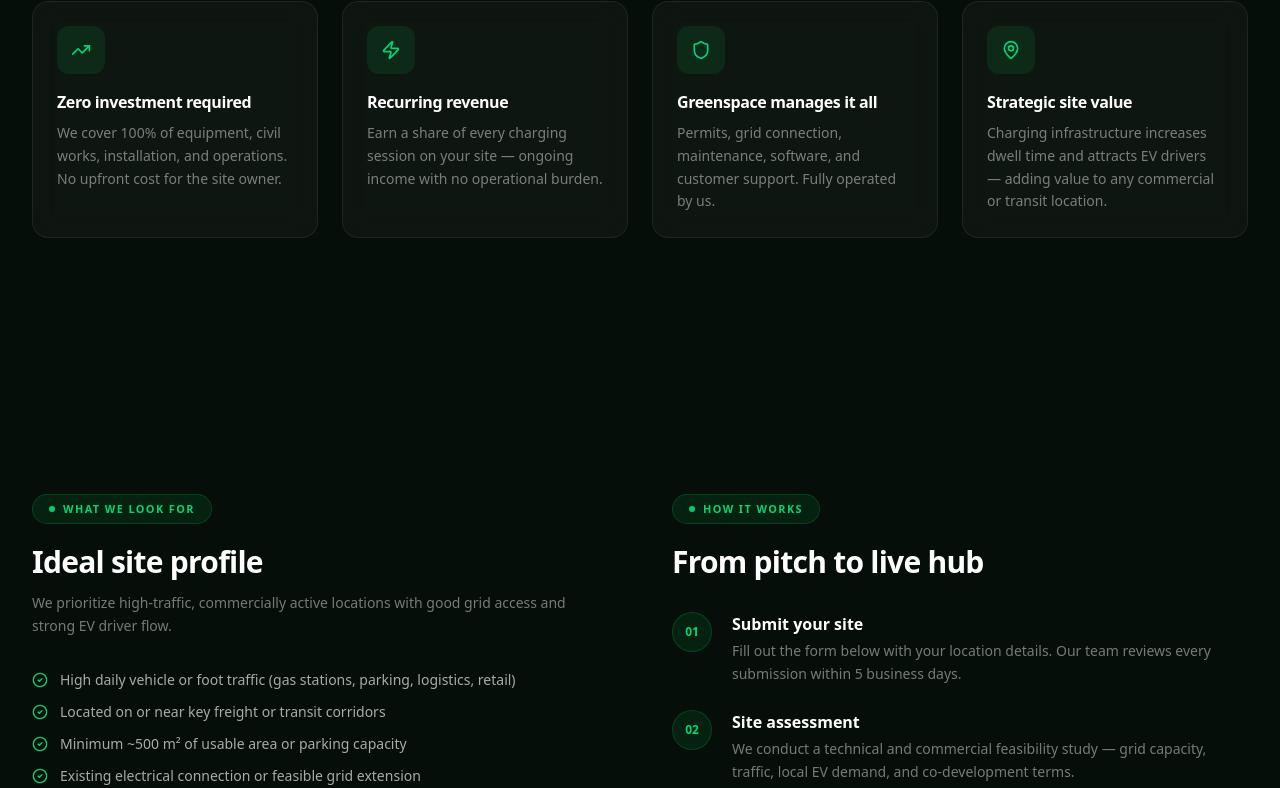
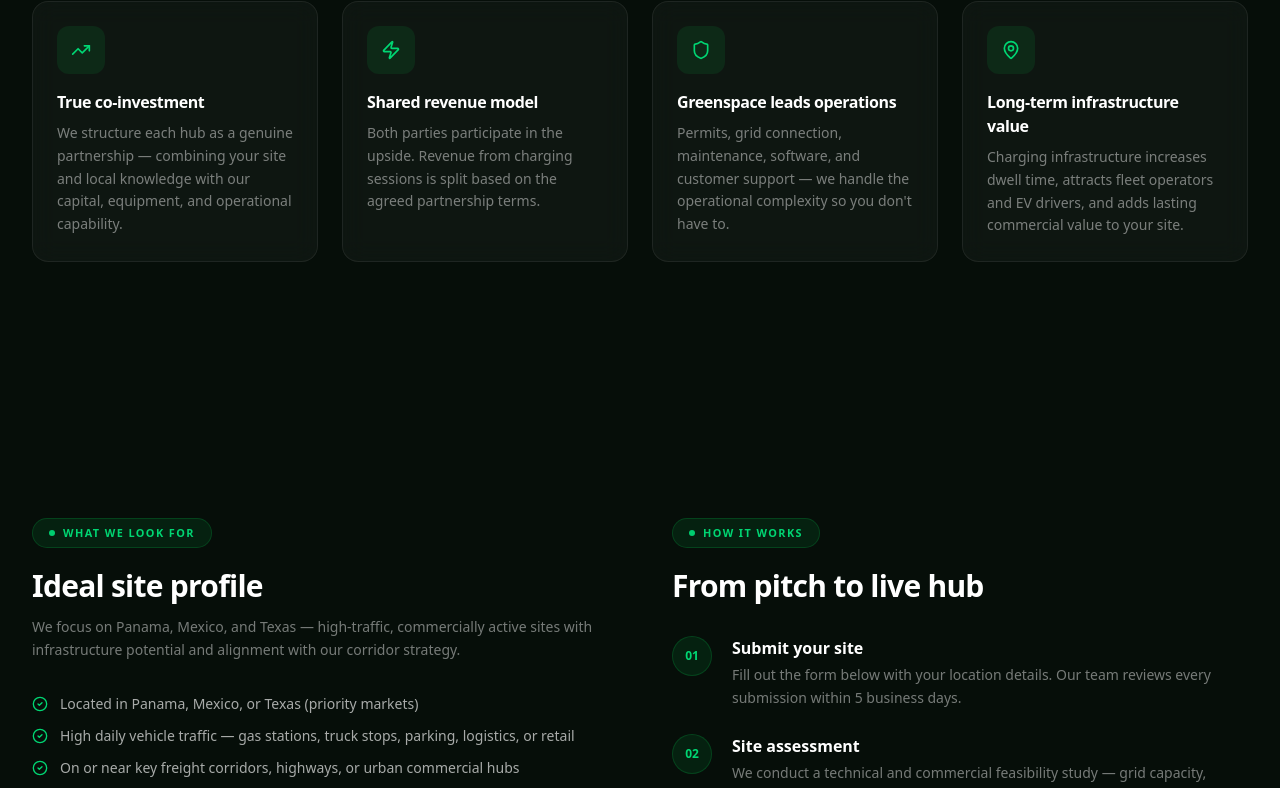
Before and after one commit to Greenspacemobility/gs-emobility-web, a Next.js app: page /en/partner-site in a window 1280 px wide. Shown: the part 797-1585 px from the top of the page. Built offline with nearby package versions, Linux system fonts and the light colour scheme.

Commit message:
Rework partner site page: co-investment framing, focus on Panama Mexico and Texas

```diff
--- a/components/SiteForm.tsx
+++ b/components/SiteForm.tsx
@@ -77,15 +77,10 @@ export default function SiteForm() {
           <select name="country" required value={form.country} onChange={handleChange}
             className={`${inputClass} cursor-pointer`}>
             <option value="" disabled>{t('selectOption')}</option>
+            <option value="pa">Panama</option>
             <option value="mx">Mexico</option>
-            <option value="us">United States</option>
-            <option value="pa">Panama</option>
-            <option value="cr">Costa Rica</option>
-            <option value="gt">Guatemala</option>
-            <option value="hn">Honduras</option>
-            <option value="sv">El Salvador</option>
-            <option value="ni">Nicaragua</option>
-            <option value="co">Colombia</option>
+            <option value="us_tx">United States — Texas</option>
+            <option value="us_other">United States — Other state</option>
             <option value="other">{t('otherOption')}</option>
           </select>
         </div>
--- a/messages/en.json
+++ b/messages/en.json
@@ -549,29 +549,29 @@
   },
   "partnerSite": {
     "metaTitle": "Partner Your Site — Greenspace E-Mobility",
-    "metaDesc": "Have a high-traffic location? Co-develop a charging hub with Greenspace. We handle equipment, installation, and operations — you earn from your land.",
+    "metaDesc": "Have a strategic site in Panama, Mexico, or Texas? Co-invest with Greenspace to develop a high-power EV charging hub — combining your location with our technology and operations.",
     "badge": "Site Partnership",
     "heroTitle": "Have a site? Let's build a charging hub together.",
-    "heroSubtitle": "We co-develop high-power EV charging hubs on strategic sites across the Americas. You bring the location — we bring the capital, equipment, installation, and operations.",
+    "heroSubtitle": "We co-develop high-power EV charging hubs on strategic sites in Panama, Mexico, and Texas. You bring the location and local presence — we bring the technology, execution, and operational expertise.",
     "benefitsTitle": "Why partner with Greenspace",
-    "benefitsSubtitle": "A zero-capex model designed to generate long-term revenue from your land.",
-    "benefit1Title": "Zero investment required",
-    "benefit1Desc": "We cover 100% of equipment, civil works, installation, and operations. No upfront cost for the site owner.",
-    "benefit2Title": "Recurring revenue",
-    "benefit2Desc": "Earn a share of every charging session on your site — ongoing income with no operational burden.",
-    "benefit3Title": "Greenspace manages it all",
-    "benefit3Desc": "Permits, grid connection, maintenance, software, and customer support. Fully operated by us.",
-    "benefit4Title": "Strategic site value",
-    "benefit4Desc": "Charging infrastructure increases dwell time and attracts EV drivers — adding value to any commercial or transit location.",
+    "benefitsSubtitle": "A co-investment model built on shared commitment, aligned incentives, and long-term infrastructure value.",
+    "benefit1Title": "True co-investment",
+    "benefit1Desc": "We structure each hub as a genuine partnership — combining your site and local knowledge with our capital, equipment, and operational capability.",
+    "benefit2Title": "Shared revenue model",
+    "benefit2Desc": "Both parties participate in the upside. Revenue from charging sessions is split based on the agreed partnership terms.",
+    "benefit3Title": "Greenspace leads operations",
+    "benefit3Desc": "Permits, grid connection, maintenance, software, and customer support — we handle the operational complexity so you don't have to.",
+    "benefit4Title": "Long-term infrastructure value",
+    "benefit4Desc": "Charging infrastructure increases dwell time, attracts fleet operators and EV drivers, and adds lasting commercial value to your site.",
     "criteriaLabel": "What we look for",
     "criteriaTitle": "Ideal site profile",
-    "criteriaSubtitle": "We prioritize high-traffic, commercially active locations with good grid access and strong EV driver flow.",
-    "criteria1": "High daily vehicle or foot traffic (gas stations, parking, logistics, retail)",
-    "criteria2": "Located on or near key freight or transit corridors",
-    "criteria3": "Minimum ~500 m² of usable area or parking capacity",
-    "criteria4": "Existing electrical connection or feasible grid extension",
-    "criteria5": "Mexico, USA, Panama, Costa Rica, or wider Central America & Caribbean",
-    "criteria6": "Owner, long-term lessee, or authorized representative",
+    "criteriaSubtitle": "We focus on Panama, Mexico, and Texas — high-traffic, commercially active sites with infrastructure potential and alignment with our corridor strategy.",
+    "criteria1": "Located in Panama, Mexico, or Texas (priority markets)",
+    "criteria2": "High daily vehicle traffic — gas stations, truck stops, parking, logistics, or retail",
+    "criteria3": "On or near key freight corridors, highways, or urban commercial hubs",
+    "criteria4": "Minimum ~500 m² of usable area or parking capacity",
+    "criteria5": "Existing electrical connection or feasible grid access",
+    "criteria6": "Owner, long-term lessee, or authorized representative with decision-making authority",
     "howLabel": "How it works",
     "howTitle": "From pitch to live hub",
     "step1Title": "Submit your site",
--- a/messages/es.json
+++ b/messages/es.json
@@ -549,29 +549,29 @@
   },
   "partnerSite": {
     "metaTitle": "Asocia tu Sitio — Greenspace E-Mobility",
-    "metaDesc": "¿Tienes una ubicación de alto tráfico? Co-desarrolla un hub de carga con Greenspace. Nosotros ponemos el capital, el equipo y la operación — tú aportas el terreno.",
+    "metaDesc": "¿Tienes un sitio estratégico en Panamá, México o Texas? Co-invierte con Greenspace para desarrollar un hub de carga de alta potencia — combinando tu ubicación con nuestra tecnología y operación.",
     "badge": "Asociación de Sitios",
     "heroTitle": "¿Tienes un sitio? Construyamos un hub de carga juntos.",
-    "heroSubtitle": "Co-desarrollamos hubs de carga de alta potencia en ubicaciones estratégicas en las Américas. Tú pones la ubicación — nosotros ponemos el capital, el equipo, la instalación y la operación.",
+    "heroSubtitle": "Co-desarrollamos hubs de carga de alta potencia en sitios estratégicos en Panamá, México y Texas. Tú aportas la ubicación y el conocimiento local — nosotros aportamos la tecnología, la ejecución y la experiencia operativa.",
     "benefitsTitle": "Por qué asociarte con Greenspace",
-    "benefitsSubtitle": "Un modelo sin inversión inicial diseñado para generar ingresos recurrentes desde tu terreno.",
-    "benefit1Title": "Cero inversión requerida",
-    "benefit1Desc": "Cubrimos el 100% del equipo, obra civil, instalación y operación. Sin costos iniciales para el dueño del sitio.",
-    "benefit2Title": "Ingresos recurrentes",
-    "benefit2Desc": "Gana una parte de cada sesión de carga en tu sitio — ingresos continuos sin carga operativa.",
-    "benefit3Title": "Greenspace lo gestiona todo",
-    "benefit3Desc": "Permisos, conexión eléctrica, mantenimiento, software y soporte al cliente. Totalmente operado por nosotros.",
-    "benefit4Title": "Valor estratégico del sitio",
-    "benefit4Desc": "La infraestructura de carga aumenta el tiempo de permanencia y atrae conductores de VE — añadiendo valor a cualquier ubicación comercial o de tránsito.",
+    "benefitsSubtitle": "Un modelo de co-inversión basado en compromiso compartido, incentivos alineados y valor de infraestructura a largo plazo.",
+    "benefit1Title": "Co-inversión real",
+    "benefit1Desc": "Estructuramos cada hub como una verdadera alianza — combinando tu sitio y conocimiento local con nuestro capital, equipamiento y capacidad operativa.",
+    "benefit2Title": "Modelo de ingresos compartidos",
+    "benefit2Desc": "Ambas partes participan en los resultados. Los ingresos por sesiones de carga se reparten según los términos acordados en la asociación.",
+    "benefit3Title": "Greenspace lidera la operación",
+    "benefit3Desc": "Permisos, conexión eléctrica, mantenimiento, software y soporte al cliente — gestionamos la complejidad operativa para que tú no tengas que hacerlo.",
+    "benefit4Title": "Valor de infraestructura a largo plazo",
+    "benefit4Desc": "La infraestructura de carga aumenta el tiempo de permanencia, atrae operadores de flotas y conductores de VE, y añade valor comercial duradero a tu sitio.",
     "criteriaLabel": "Qué buscamos",
     "criteriaTitle": "Perfil ideal del sitio",
-    "criteriaSubtitle": "Priorizamos ubicaciones de alto tráfico y actividad comercial con buen acceso a la red y fuerte flujo de conductores de VE.",
-    "criteria1": "Alto tráfico vehicular o peatonal diario (gasolineras, estacionamientos, logística, retail)",
-    "criteria2": "Ubicado en o cerca de corredores clave de carga o tránsito",
-    "criteria3": "Mínimo ~500 m² de área utilizable o capacidad de estacionamiento",
-    "criteria4": "Conexión eléctrica existente o extensión de red factible",
-    "criteria5": "México, EE.UU., Panamá, Costa Rica o Centroamérica y el Caribe",
-    "criteria6": "Propietario, arrendatario a largo plazo o representante autorizado",
+    "criteriaSubtitle": "Nos enfocamos en Panamá, México y Texas — sitios de alto tráfico y potencial de infraestructura alineados con nuestra estrategia de corredor.",
+    "criteria1": "Ubicado en Panamá, México o Texas (mercados prioritarios)",
+    "criteria2": "Alto tráfico vehicular diario — gasolineras, paradas de camiones, estacionamientos, logística o retail",
+    "criteria3": "En o cerca de corredores de carga clave, carreteras principales o polos comerciales urbanos",
+    "criteria4": "Mínimo ~500 m² de área utilizable o capacidad de estacionamiento",
+    "criteria5": "Conexión eléctrica existente o acceso viable a la red",
+    "criteria6": "Propietario, arrendatario a largo plazo o representante autorizado con poder de decisión",
     "howLabel": "Cómo funciona",
     "howTitle": "Del pitch al hub en operación",
     "step1Title": "Envía tu sitio",
```
